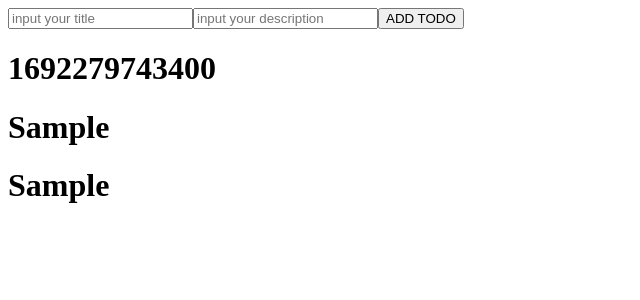
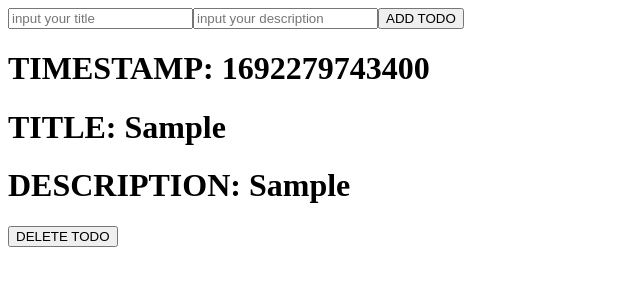
Before and after one commit to mixnuts07/todoapp-react-ddd-clearnarch, a React (Vite) app: page / in a window 1280 px wide. Both pictures are taken after typing "Sample", "Sample" into the empty fields and a click on the button "ADD TODO". Shown: the top 300 px of the page, without its empty margins (0-640 px from the left). Built offline with nearby package versions, Linux system fonts and the light colour scheme.

Commit message:
delete todo

```diff
--- a/src/App.tsx
+++ b/src/App.tsx
@@ -8,30 +8,7 @@ function App() {
   const [todos, setTodos] = useState([]);
   const [title, setTitle] = useState("");
   const [description, setDescription] = useState("");
-  // const todos = [
-  //   {
-  //     id: Date.now(),
-  //     title: title,
-  //     description: description,
-  //   },
-  // ];
-  // const id = new Id(1);
-  // const title = new Title("TITLE");
-  // const description = new Description("DESCRITPION");
-  // const tmp: Todo[] = [
-  //   {
-  //     id: id,
-  //     title: title,
-  //     description: description,
-  //   },
-  // ];
-  // const sample: Todo[] = [
-  //   {
-  //     id: new Id(2),
-  //     title: title,
-  //     description: description,
-  //   },
-  // ];
+
   const addTodo = () => {
     const newTodo = {
       id: Date.now(),
@@ -42,10 +19,12 @@ function App() {
     setTitle("");
     setDescription("");
   };
+  const deleteTodo = (id) => {
+    setTodos(todos.filter((todo) => id != todo.id));
+  };
 
-  // const [todo, setTodo] = useState<Todo[]>(tmp);
   return (
-    <div className="text-amber-800">
+    <div className="text-5xl font-extrabold text-transparent bg-gradient-to-t from-pink-500 to-violet-500">
       <div className="">
         <input
           type="text"
@@ -62,10 +41,11 @@ function App() {
         <button onClick={() => addTodo()}>ADD TODO</button>
       </div>
       {todos.map((it) => (
-        <div key={it.id}>
-          <h1>{it.id}</h1>
-          <h1>{it.title}</h1>
-          <h1>{it.description}</h1>
+        <div key={it.id} className="">
+          <h1>TIMESTAMP: {it.id}</h1>
+          <h1>TITLE: {it.title}</h1>
+          <h1>DESCRIPTION: {it.description}</h1>
+          <button onClick={() => deleteTodo(it.id)}>DELETE TODO</button>
         </div>
       ))}
     </div>
```
